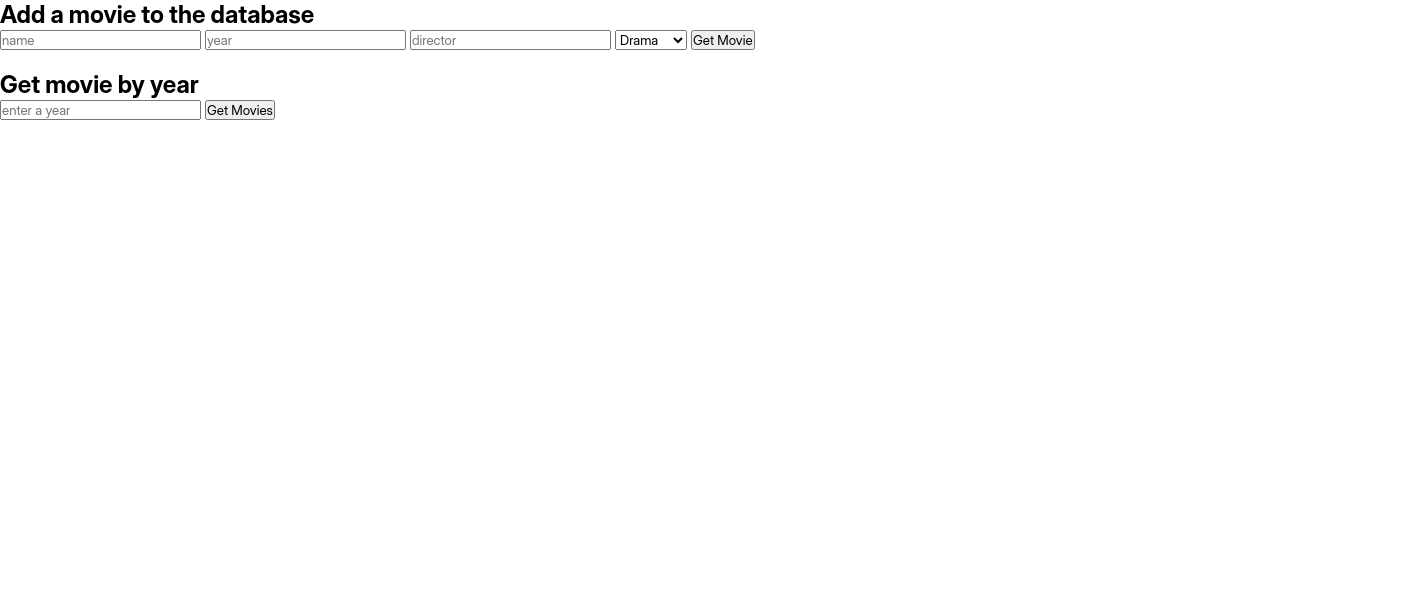
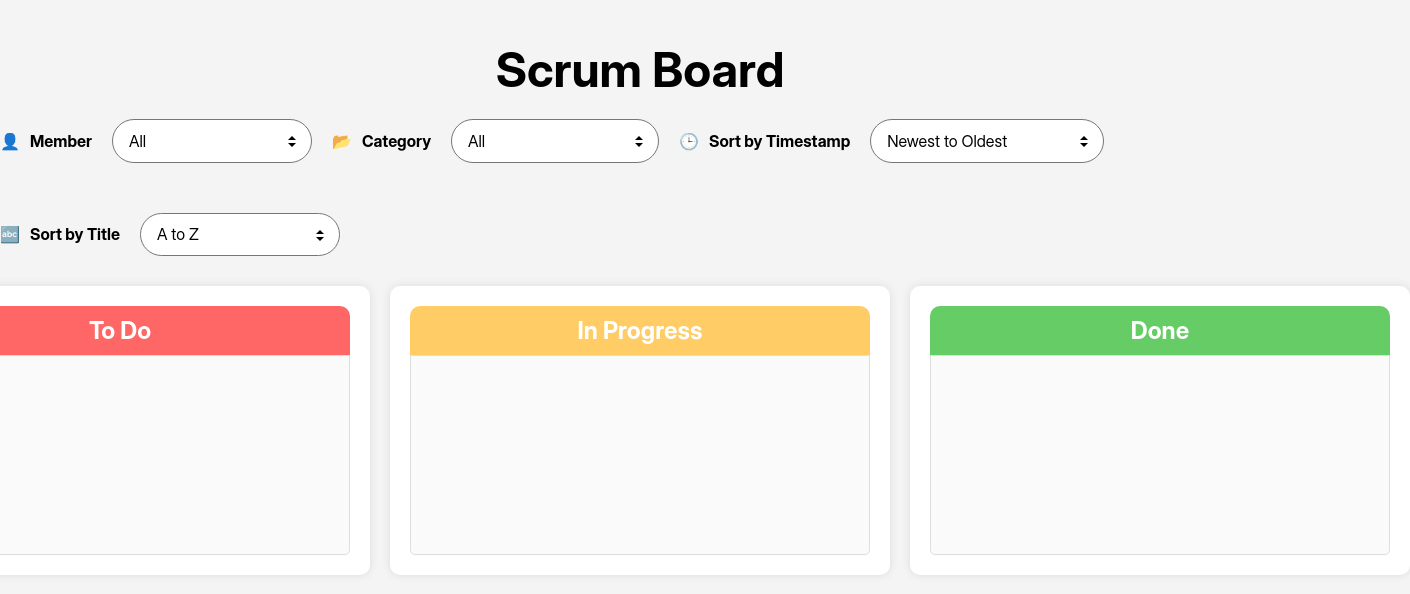
Before and after one commit to KevinRuangrad/FE24-JS2-slutprojekt-front-kevin-ruangrad, a website built with Parcel: page src/index.html in a window 1280 px wide. Shown: the whole page, 1410 px wide, since content can reach past the window. Built offline with nearby package versions, Linux system fonts and the light colour scheme; files whose address does not match are found by name.

Commit message:
Build of html and css

```diff
--- a/src/css/style.css
+++ b/src/css/style.css
@@ -4,3 +4,138 @@
   box-sizing: border-box;
   font-family: Inter Display, sans-serif;
 }
+
+body {
+  background-color: #f4f4f4;
+  margin: 0;
+  padding: 0;
+  display: flex;
+  flex-direction: column;
+  align-items: center;
+}
+
+h1 {
+  text-align: center;
+  font-size: 3rem;
+  margin-top: 40px;
+  margin-bottom: 20px;
+}
+
+.scrum-board {
+  display: flex;
+  justify-content: center; /* Center columns horizontally */
+  gap: 20px; /* Add space between columns */
+}
+
+.column {
+  background-color: #fff;
+  border-radius: 10px;
+  box-shadow: 0 0 10px rgba(0, 0, 0, 0.1);
+  padding: 20px;
+  width: 500px;
+}
+
+.column h2 {
+  text-align: center;
+  color: white;
+  border-radius: 10px 10px 0 0;
+  padding: 10px;
+}
+
+.column#todo h2 {
+  background-color: #ff6666; /* Red for to-do column */
+}
+
+.column#inprogress h2 {
+  background-color: #ffcc66; /* Yellow for in-progress column */
+}
+
+.column#done h2 {
+  background-color: #66cc66; /* Green for done column */
+}
+
+#todo-list {
+  border-radius: 0 0 5px 5px;
+}
+
+#inprogress-list {
+  border-radius: 0 0 5px 5px;
+}
+
+#done-list {
+  border-radius: 0 0 5px 5px;
+}
+
+.task-list {
+  min-height: 200px;
+  border: 1px solid #ddd;
+  border-radius: 0 0 5px 5px;
+  padding: 10px;
+  background-color: #fafafa;
+}
+
+.filters {
+  display: flex;
+  flex-wrap: wrap;
+  gap: 20px;
+  border: none;
+}
+
+.filter-group {
+  display: flex;
+  align-items: center;
+  margin-bottom: 30px;
+}
+
+.filter-group h2 {
+  margin-right: 20px;
+  margin-left: 10px;
+  font-size: 1rem; /* Adjust font size as needed */
+}
+
+
+.custom-select {
+  min-width: 200px; /* Adjust width as needed */
+  position: relative;
+  border-radius: 30px;
+}
+
+.custom-select select {
+  appearance: none;
+  width: 100%;
+  font-size: 1rem;
+  padding: 0.675em 6em 0.675em 1em;
+  background-color: #fff;
+  color: #000;
+  cursor: pointer;
+  border-radius: inherit;
+}
+
+.custom-select::before,
+.custom-select::after {
+  --size: 0.3rem;
+  content: "";
+  position: absolute;
+  right: 1rem;
+  pointer-events: none;
+}
+
+.custom-select::before {
+  border-left: var(--size) solid transparent;
+  border-right: var(--size) solid transparent;
+  border-bottom: var(--size) solid black;
+  top: 40%;
+}
+
+.custom-select::after {
+  border-left: var(--size) solid transparent;
+  border-right: var(--size) solid transparent;
+  border-top: var(--size) solid black;
+  top: 55%;
+}
+
+/* Styles when a valid option is selected (other than placeholder) */
+.custom-select.select-valid select {
+  background-color: #e9f7df;
+  border-color: #28a745;
+}
--- a/src/index.html
+++ b/src/index.html
@@ -1,34 +1,85 @@
 <!DOCTYPE html>
 <html lang="en">
   <head>
-    <meta charset="UTF-8">
-    <meta name="viewport" content="width=device-width, initial-scale=1.0">
-    <title>Document</title>
-    <link rel="shortcut icon" href="#" type="image/x-icon">
-    <link rel="stylesheet" href="/src/css/style.css">
-    <script type="module" src="./main.js"></script>
-    <script type="module" src="/src/main.ts"></script>
+    <meta charset="UTF-8" />
+    <meta name="viewport" content="width=device-width, initial-scale=1.0" />
+    <title>Scrumboard</title>
+    <link rel="shortcut icon" href="#" type="image/x-icon" />
+    <link rel="stylesheet" href="/src/css/style.css" />
   </head>
   <body>
-    <h2>Add a movie to the database</h2>
-    <form id="addMovie">
-      <input type="text" name="name" placeholder="name" required>
-      <input type="number" name="year" placeholder="year" required>
-      <input type="text" name="director" placeholder="director" required>
-      <select name="genre">
-        <option value="drama">Drama</option>
-        <option value="action">Action</option>
-        <option value="fantasy">Comedy</option>
-      </select>
-      <button>Get Movie</button>
-    </form>
-    <br>
-    <h2>Get movie by year</h2>
-    <form id="searchYear">
-      <input type="number" placeholder="enter a year">
-      <button>Get Movies</button>
-    </form>
-    <div id="movieContainer">
+    <h1>Scrum Board</h1>
+    <div class="filters">
+      <div class="filter-group">
+          <span class="icon">👤</span>
+          <h2>Member</h2>
+          <div id="member-filter" class="filter-dropdown custom-select">
+            <select>
+              <option value="all">All</option>
+              <!-- Add options for each member -->
+            </select>
+          </div>
+        </button>
+      </div>
+
+      <div class="filter-group">
+          <span class="icon">📂</span>
+          <h2>Category</h2>
+          <div id="category-filter" class="filter-dropdown custom-select">
+            <select>
+              <option value="all">All</option>
+              <option value="frontend">Frontend Dev</option>
+              <option value="backend">Backend Dev</option>
+              <option value="dev">Dev</option>
+            </select>
+          </div>
+        </button>
+      </div>
+
+      <div class="filter-group">
+          <span class="icon">🕒</span>
+          <h2>Sort by Timestamp</h2>
+          <div id="sort-timestamp" class="filter-dropdown custom-select">
+            <select>
+              <option value="newest">Newest to Oldest</option>
+              <option value="oldest">Oldest to Newest</option>
+            </select>
+          </div>
+        </button>
+      </div>
+
+      <div class="filter-group">
+          <span class="icon">🔤</span>
+          <h2>Sort by Title</h2>
+          <div id="sort-title" class="filter-dropdown custom-select">
+            <select>
+              <option value="ascending">A to Z</option>
+              <option value="descending">Z to A</option>
+            </select>
+          </div>
+        </button>
+      </div>
+    </div>
+
+    <div class="scrum-board">
+      <div class="column" id="todo">
+        <h2>To Do</h2>
+        <div class="task-list" id="todo-list">
+          <!-- Tasks will go here -->
+        </div>
+      </div>
+      <div class="column" id="inprogress">
+        <h2>In Progress</h2>
+        <div class="task-list" id="inprogress-list">
+          <!-- Tasks will go here -->
+        </div>
+      </div>
+      <div class="column" id="done">
+        <h2>Done</h2>
+        <div class="task-list" id="done-list">
+          <!-- Tasks will go here -->
+        </div>
+      </div>
     </div>
   </body>
 </html>
--- a/src/main.ts
+++ /dev/null
@@ -1,60 +0,0 @@
-type Movie = {
-    name: string,
-    year: number,
-    director: string,
-    genre: 'drama' | 'action' | 'fantasy'
-}
-const url = "http://localhost:3000/movies"
-async function getMovies():Promise<Movie[]> {
-    const res = await fetch(url);
-    const movies = await res.json();
-    return movies;
-}
-
-getMovies().then(movies =>{
-    console.log(movies)
-    const container = document.querySelector(`#movieContainer`) as HTMLDivElement;
-    for(const movie of movies) {
-        const h1 = document.createElement('h1');
-        h1.innerText = movie.name;
-        container.append(h1);
-    }
-})
-
-const yearForm = document.querySelector("#searchYear") as HTMLFormElement;
-
-yearForm.addEventListener('submit', async (event) => {
-    event.preventDefault();
-    const year = yearForm.querySelector('input')?.value;
-    const res = await fetch(url+'/'+year);
-    const movies: Movie[] = await res.json();
-    const container = document.querySelector(`#movieContainer`) as HTMLDivElement;
-    container.innerHTML = ''; // Clear previous results
-    for (const movie of movies) {
-        const h1 = document.createElement('h1');
-        h1.innerText = movie.name;
-        container.append(h1);
-    }
-});
-
-const addMovieForm = document.querySelector('#addMovie') as HTMLFormElement;
-addMovieForm.addEventListener('submit', async event =>{
-    event.preventDefault();
-    const formDataMovie = new FormData(addMovieForm);
-    const newMovie:Movie = {
-        name: formDataMovie.get("name") as string,
-        year: Number(formDataMovie.get("year")),
-        director: formDataMovie.get("name") as string,
-        genre: formDataMovie.get("genre") as 'drama' | 'action' | 'fantasy'
-    }
-    const options = {
-        method: "POST",
-        headers:{
-            "Content-type": "application/json"
-        },
-        body:JSON.stringify(newMovie)
-    }
-    const res = await fetch(url, options);
-    const {message} = await res.json();
-    console.log(message)
-})
```
